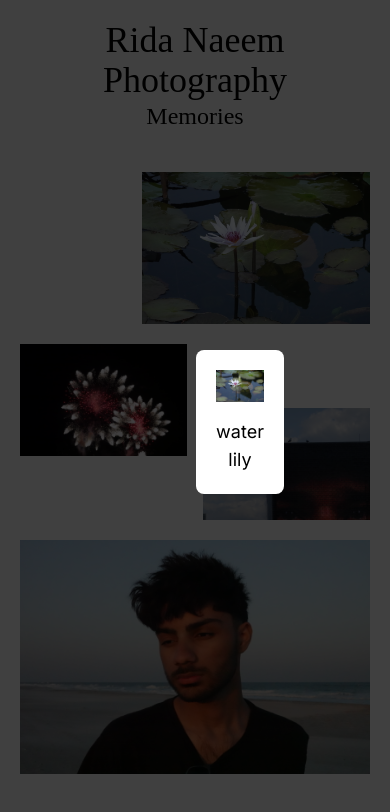
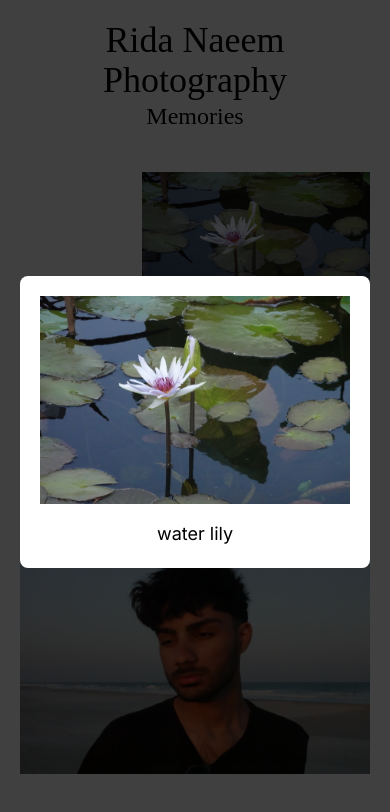
Before and after one commit to ridanaeeem/rida-photos, a Next.js app: page / in a window 390 px wide. Both pictures are taken after a click on the picture 256 px from the left and 248 px from the top of the page. Shown: the top 812 px of the page. Built offline with nearby package versions, Linux system fonts and the light colour scheme.

Commit message:
mobile resizing

```diff
--- a/components/PhotoModal.tsx
+++ b/components/PhotoModal.tsx
@@ -12,7 +12,7 @@
 	if (!isOpen) return null;
 
 	return (
-		<div className="fixed inset-0 z-50 m-60 flex items-center justify-center">
+		<div className="fixed inset-0 z-50 m-5 lg:m-60 flex items-center justify-center">
 			<div className="relative bg-white p-5 rounded-lg">
 				{/* <button
 					className="absolute p-2 top-2 right-1 text-2xl text-gray-500 hover:text-gray-800"
```
